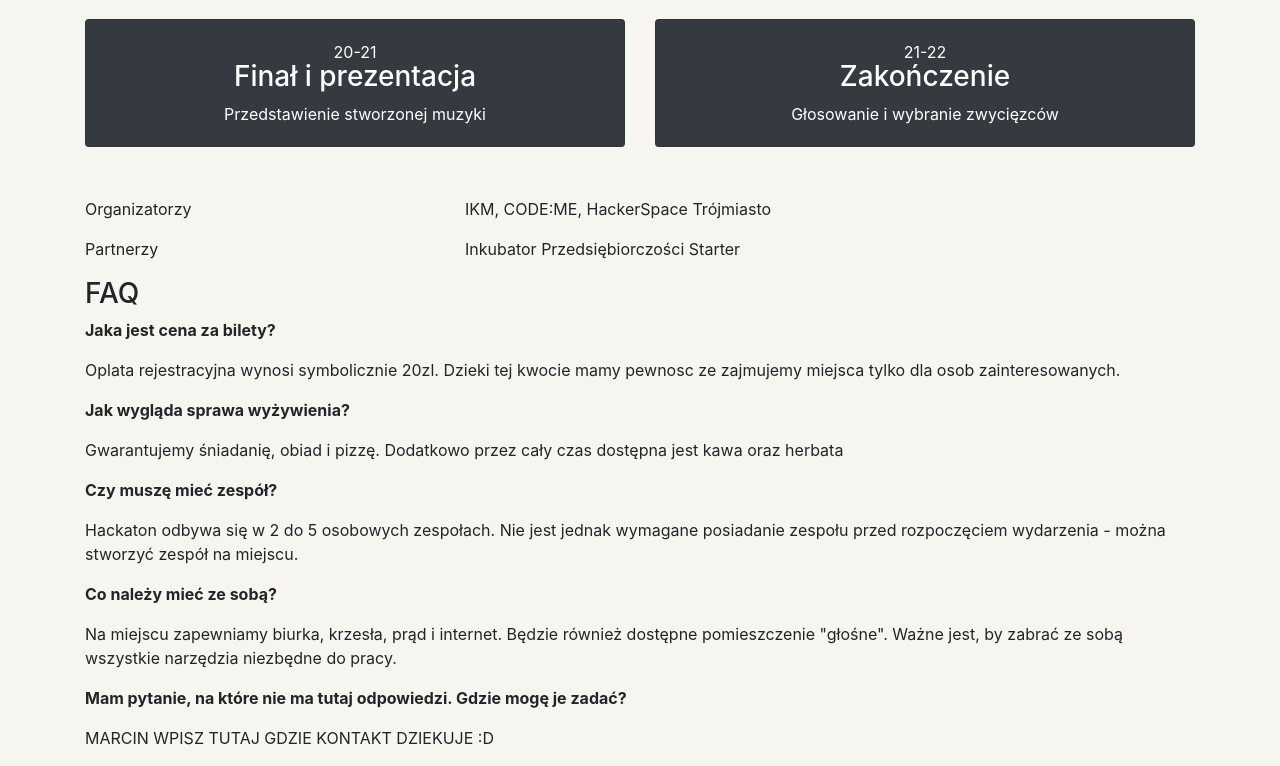
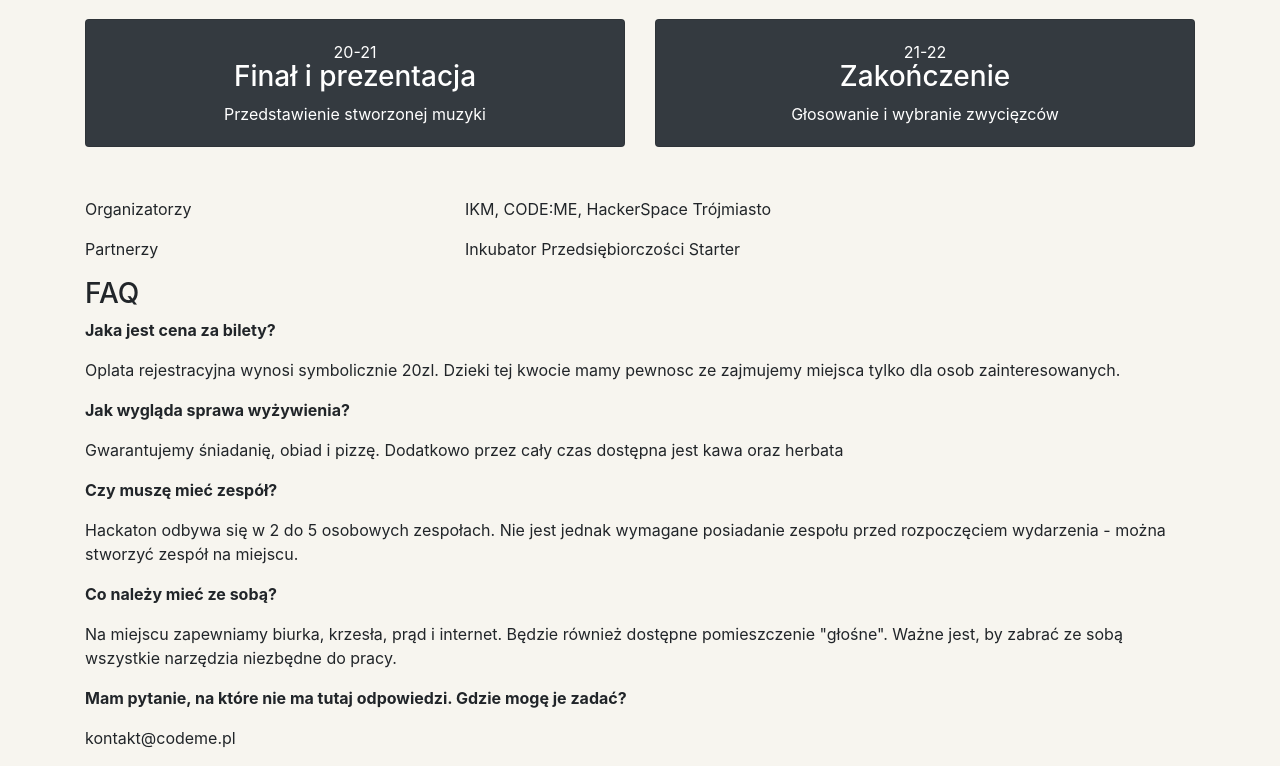
Before and after one commit to marcin0000/musicjam, a plain HTML site: page index.html in a window 1280 px wide. Shown: the part 576-1342 px from the top of the page. Drawn offline with Linux system fonts and the light colour scheme.

Commit message:
Update index.html
zmiana kontaktu do FAQ

```diff
--- a/index.html
+++ b/index.html
@@ -134,7 +134,7 @@
         <b><p> Co należy mieć ze sobą? </p></b>
         <p> Na miejscu zapewniamy biurka, krzesła, prąd i internet. Będzie również dostępne pomieszczenie "głośne". Ważne jest, by zabrać ze sobą wszystkie narzędzia niezbędne do pracy. </p>
         <b><p> Mam pytanie, na które nie ma tutaj odpowiedzi. Gdzie mogę je zadać? </p></b>
-        <p> MARCIN WPISZ TUTAJ GDZIE KONTAKT DZIEKUJE :D </p>
+        <p> kontakt@codeme.pl </p>
                     </div>
                 </div>
             </div>
```
